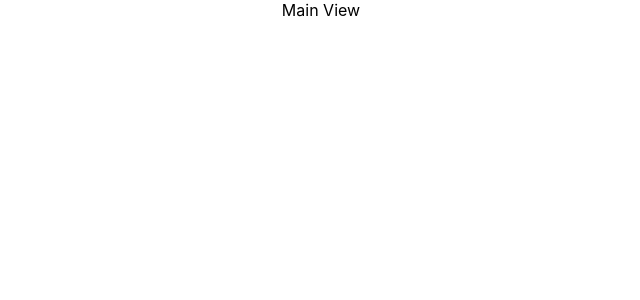
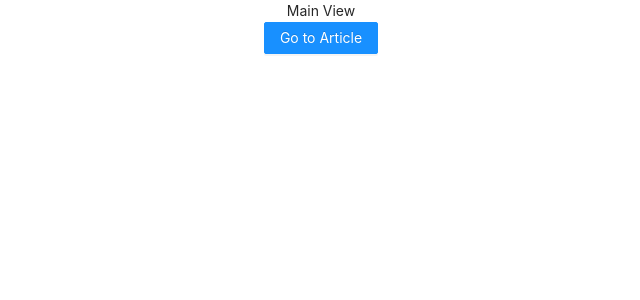
Before and after one commit to ShawnSYLee/factcheck-news-app, a React (Create React App) app: page / in a window 1280 px wide. Shown: the top 300 px of the page, without its empty margins (319-959 px from the left). Built offline with nearby package versions, Linux system fonts and the light colour scheme.

Commit message:
added UI kit

```diff
--- a/package.json
+++ b/package.json
@@ -6,6 +6,7 @@
     "@testing-library/jest-dom": "^4.2.4",
     "@testing-library/react": "^9.5.0",
     "@testing-library/user-event": "^7.2.1",
+    "antd": "^4.5.4",
     "newsapi": "^2.4.1",
     "react": "^16.13.1",
     "react-dom": "^16.13.1",
--- a/src/Main.js
+++ b/src/Main.js
@@ -8,7 +8,7 @@ const Main = () => {
     return (
         <Switch>
             <Route exact path='/' component={ MainView } />
-            <Route exact path='/' component={ ArticleView } />
+            <Route exact path='/article=:article' component={ ArticleView } />
         </Switch>
     );
 }
--- a/src/Styles/App.css
+++ b/src/Styles/App.css
@@ -1,3 +1,5 @@
+@import '~antd/dist/antd.css';
+
 .App {
   text-align: center;
 }
--- a/src/Views/ArticleView.js
+++ b/src/Views/ArticleView.js
@@ -1,12 +1,24 @@
 import React from 'react';
+import { useHistory } from 'react-router-dom';
+
+import { Button } from 'antd';
+
 import '../Styles/App.css';
 
 const ArticleView = () => {
+    let history = useHistory();
 
     return (
-        <div>
-            <span>Article View</span>
-        </div>
+        <>
+            <div>
+                <span>Article View</span>
+            </div>
+            <Button type="primary"
+                onClick={() => history.goBack()}
+            >
+                Back
+            </Button>
+        </>
     )
 }
 
--- a/src/Views/MainView.js
+++ b/src/Views/MainView.js
@@ -1,12 +1,24 @@
 import React from 'react';
+import { useHistory } from 'react-router-dom';
+
+import { Button } from 'antd';
+
 import '../Styles/App.css';
 
 const MainView = () => {
+    let history = useHistory();
+
+    function goToArticle() {
+        history.push('/article=0')
+    }
 
     return (
-        <div>
-            <span>Main View</span>
-        </div>
+        <>
+            <div>
+                <span>Main View</span>
+            </div>
+            <Button type="primary" onClick={goToArticle}>Go to Article</Button>
+        </>
     )
 }
 
```
Also changed, not shown: 1 other file (tests, documents, lock files or other folders).
